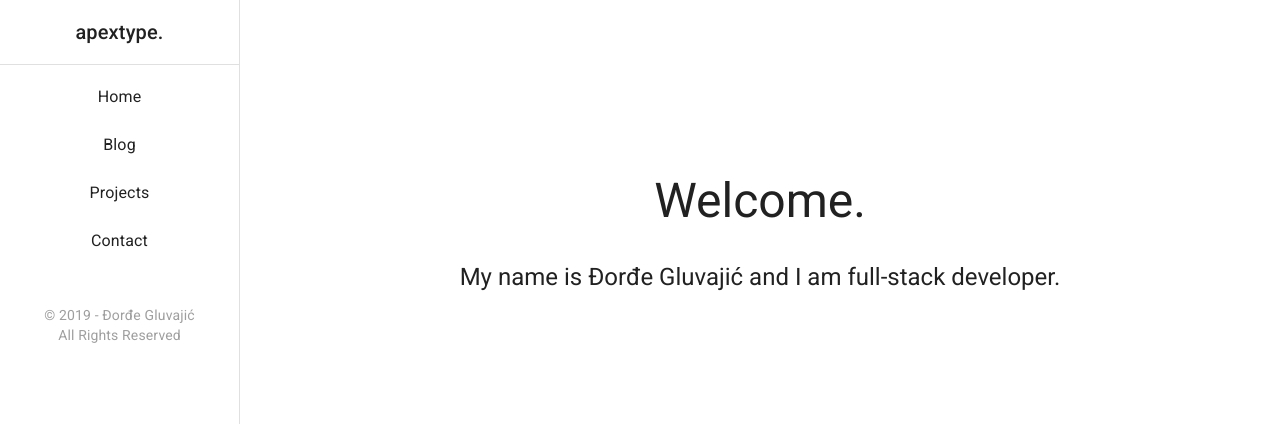
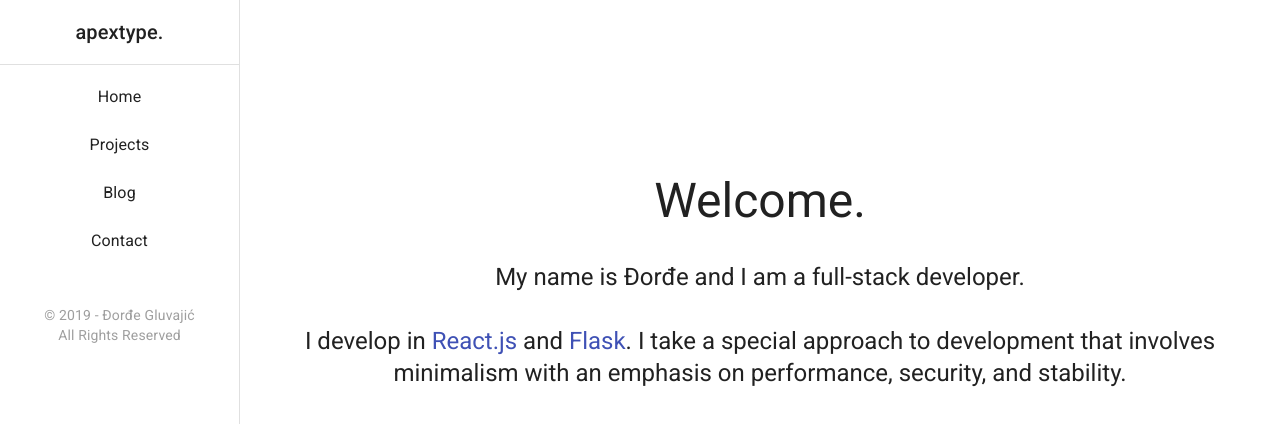
Before and after one commit to crn1/apextype-frontend, a React (Create React App) app: page / in a window 1280 px wide. Shown: the top 424 px of the page. Built offline with nearby package versions, Linux system fonts and the light colour scheme.

Commit message:
Fixed SideDrawer and AppBar

```diff
--- a/src/AppBar.js
+++ b/src/AppBar.js
@@ -17,7 +17,7 @@ const NavBar = (props) => {
 			[theme.breakpoints.up('sm')]: {
 				width: `calc(100% - ${props.drawerWidth}px)`,
 			},
-			background: 'transparent',
+			background: 'white',
 			boxShadow: 'none',
 		},
 
--- a/src/Home.js
+++ b/src/Home.js
@@ -2,6 +2,7 @@ import React from 'react';
 import Typography from '@material-ui/core/Typography';
 import Grid from '@material-ui/core/Grid';
 import Fade from '@material-ui/core/Fade';
+import Link from '@material-ui/core/Link'
 import { makeStyles } from '@material-ui/core/styles';
 
 const useStyles = makeStyles(theme => ({
@@ -17,7 +18,6 @@ const useStyles = makeStyles(theme => ({
 	}
 }));
 
-
 const Home = () => {
 
 	const classes = useStyles();
@@ -32,7 +32,12 @@ const Home = () => {
 				</Grid>
 				<Grid item xs={12}>
 					<Typography className={classes.flexGrow} variant='h5' align='center'>
-						My name is Đorđe Gluvajić and I am full-stack developer.
+						My name is Đorđe and I am a full-stack developer.
+					</Typography>
+				</Grid>
+				<Grid item xs={12}>
+					<Typography className={classes.flexGrow} variant='h5' align='center'>
+						I develop in <Link href='https://reactjs.org'>React.js</Link> and <Link href='https://palletsprojects.com/p/flask/'>Flask</Link>. I take a special approach to development that involves minimalism with an emphasis on performance, security, and stability.
 					</Typography>
 				</Grid>
 			</Grid>
--- a/src/SideDrawer.js
+++ b/src/SideDrawer.js
@@ -1,5 +1,7 @@
 import React from 'react';
 import { withRouter } from 'react-router-dom';
+import { useTheme } from '@material-ui/core/styles';
+import useMediaQuery from '@material-ui/core/useMediaQuery';
 
 import clsx from 'clsx';
 import { makeStyles } from '@material-ui/core/styles';
@@ -27,6 +29,16 @@ const useStyles = makeStyles(theme => ({
 const ResponsiveDrawer = (props) => {
 
   const classes = useStyles();
+	const theme = useTheme();
+	const matches = useMediaQuery(theme.breakpoints.up('sm'));
+
+	const goTo = (page) => {
+		if(!matches)
+		{
+			props.handleDrawerToggle();
+		}
+		props.history.push(page);
+	}
 
   return (
     <>
@@ -42,22 +54,22 @@ const ResponsiveDrawer = (props) => {
 			<Divider />
 			<List>
 				<ListItem button key={'drawer-home'}
-						onClick={() => props.history.push('/')}
+						onClick={ () => goTo('/') }
 				>
 					<ListItemText align='center' primary={'Home'} />
 				</ListItem>
+				<ListItem button key={'drawer-projects'}
+						onClick={ () => goTo('/projects') }
+				>
+					<ListItemText align='center' primary={'Projects'} />
+				</ListItem>
 				<ListItem button key={'drawer-articles'}
-						onClick={() => props.history.push('/blog')}
+						onClick={ () => goTo('/blog') }
 				>
 					<ListItemText align='center' primary={'Blog'} />
 				</ListItem>
-				<ListItem button key={'drawer-projects'}
-						onClick={() => props.history.push('/projects')}
-				>
-					<ListItemText align='center' primary={'Projects'} />
-				</ListItem>
 				<ListItem button key={'drawer-contact'}
-						onClick={() => props.history.push('/contact')}
+						onClick={ () => goTo('/contact') }
 				>
 					<ListItemText align='center' primary={'Contact'} />
 				</ListItem>
--- a/src/Wrapper.js
+++ b/src/Wrapper.js
@@ -87,7 +87,7 @@ const Wrapper = (props) => {
 							keepMounted: true, // Better open performance on mobile.
 						}}
 					>
-						<SideDrawer drawerWidth={drawerWidth} />
+						<SideDrawer handleDrawerToggle={handleDrawerToggle} drawerWidth={drawerWidth} />
 					</Drawer>
 				</Hidden>
 				<Hidden xsDown implementation='css'>
@@ -98,7 +98,7 @@ const Wrapper = (props) => {
 						variant='permanent'
 						open
 					>
-						<SideDrawer drawerWidth={drawerWidth} />
+						<SideDrawer handleDrawerToggle={handleDrawerToggle} drawerWidth={drawerWidth} />
 					</Drawer>
 				</Hidden>
 			</nav>
```
